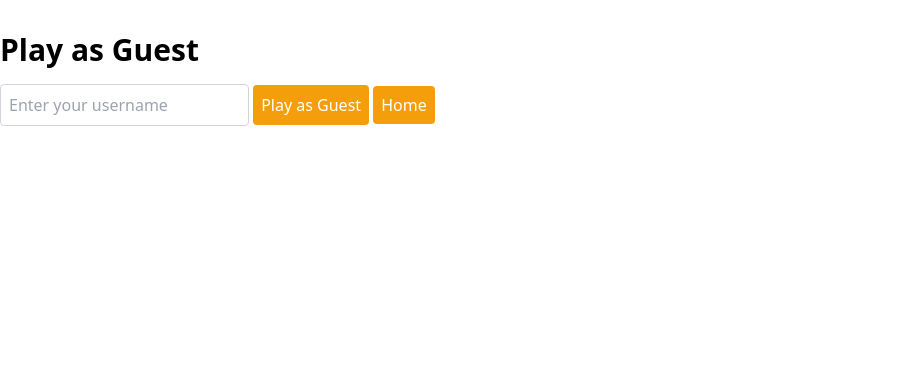
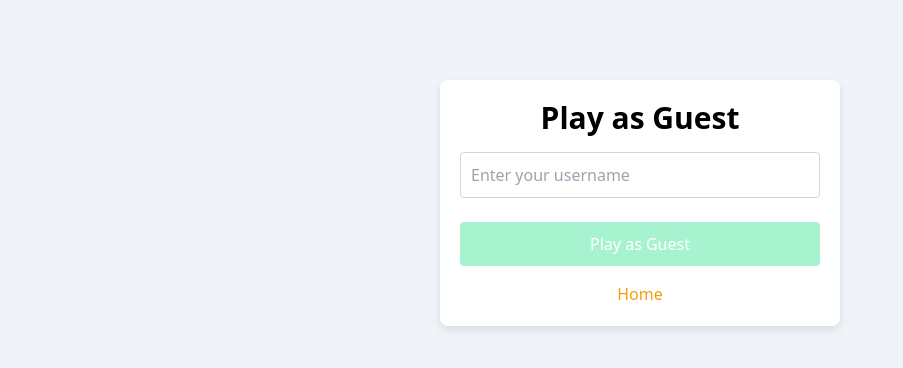
Before and after one commit to ubongedem78/ShuttleQ, a website: page src/public/play-as-guest.html in a window 1280 px wide. Shown: the whole page, without its empty margins (0-903 px from the left). Drawn offline with nearby package versions, Linux system fonts and the light colour scheme.

Commit message:
Play-as-guest: Frontend

```diff
--- a/src/public/play-as-guest.html
+++ b/src/public/play-as-guest.html
@@ -7,28 +7,25 @@
       href="https://cdn.jsdelivr.net/npm/tailwindcss@2.2.19/dist/tailwind.min.css"
       rel="stylesheet"
     />
-
+    <link rel="stylesheet" href="styles.css" />
     <title>Play as Guest</title>
   </head>
   <body>
-    <div class="container mx-auto mt-8">
-      <h1 class="text-3xl font-bold mb-4">Play as Guest</h1>
+    <div class="container">
+      <h1 class="text-3xl font-bold mb-4 text-center">Play as Guest</h1>
       <input
         type="text"
         id="guestUsername"
         placeholder="Enter your username"
-        class="mb-2 p-2 border border-gray-300 rounded"
+        class="form-input"
       />
-      <button
-        onclick="playAsGuest()"
-        class="bg-yellow-500 text-white p-2 rounded"
-      >
+      <button onclick="playAsGuest()" class="form-button bg-green-200">
         Play as Guest
       </button>
 
-      <a href="index.html" class="bg-yellow-500 text-white p-2 rounded">
-        Home</a
-      >
+      <p class="text-center mt-2">
+        <a href="index.html" class="form-link text-yellow-500"> Home </a>
+      </p>
     </div>
     <script src="play-as-guest.js"></script>
   </body>
--- a/src/public/styles.css
+++ b/src/public/styles.css
@@ -23,22 +23,21 @@ body {
 }
 
 .form-input:focus {
-  border-color: #3490dc;
+  border-color: #ecc94b;
 }
 
 .form-button {
-  background-color: #3490dc;
   width: 100%;
-  color: #fff;
   padding: 10px;
   border: none;
   border-radius: 4px;
   cursor: pointer;
   transition: background-color 0.3s;
+  color: #fff;
 }
 
 .form-button:hover {
-  background-color: #2779bd;
+  background-color: #d69e2e;
 }
 
 .form-link {
```
Also changed, not shown: src/public/register.html (+3 -1 lines).
